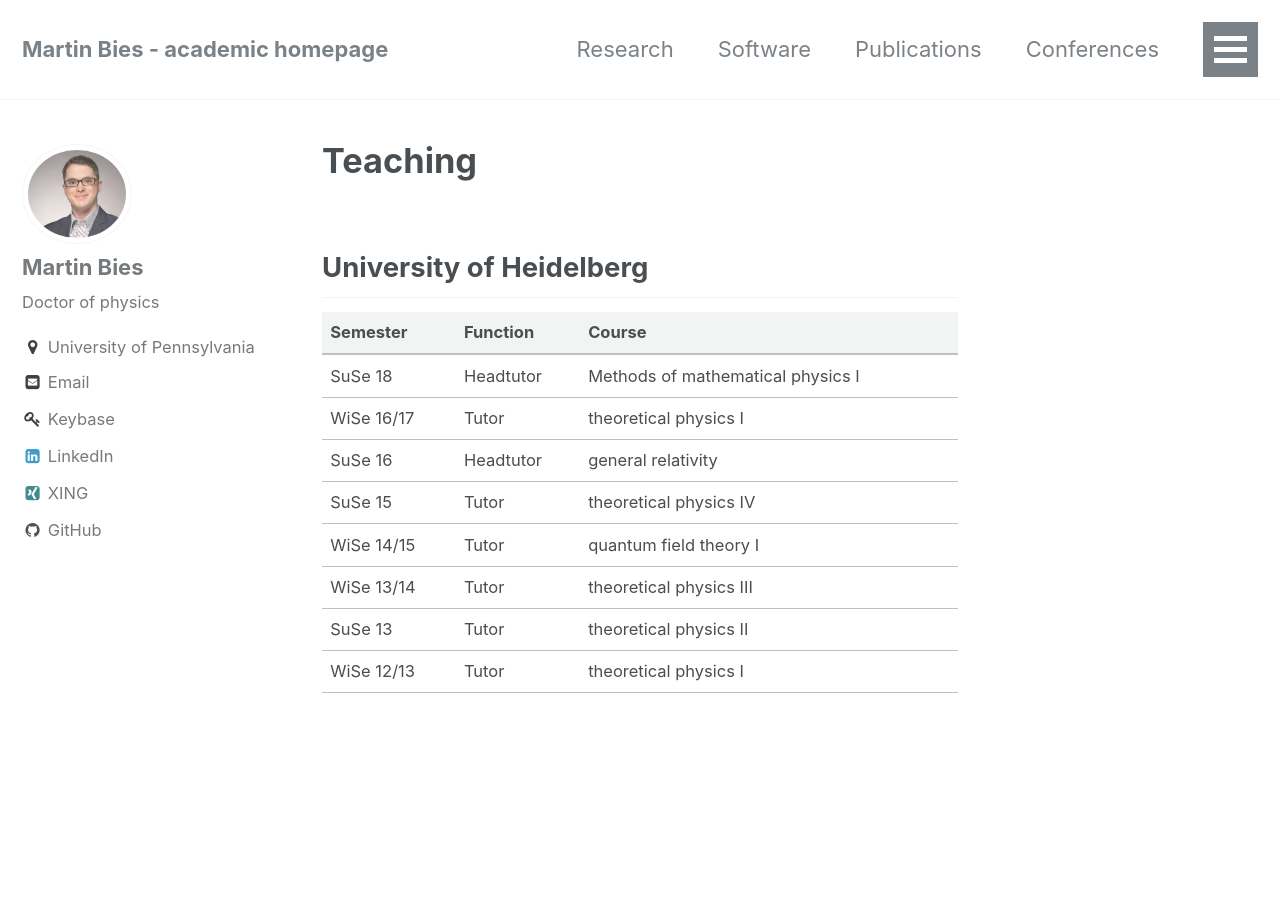
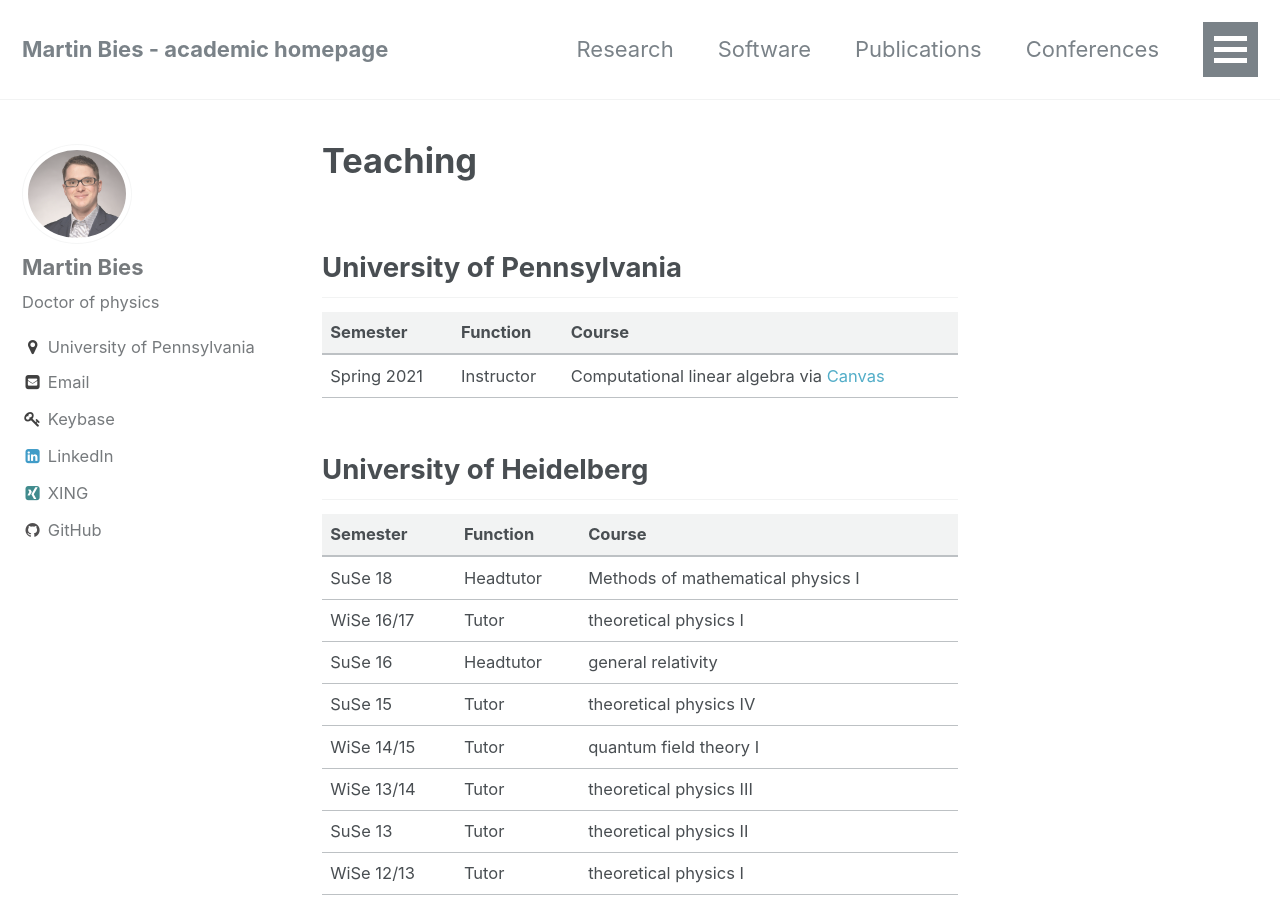
Before and after one commit to MartinBies/MartinBies.github.io, a Jekyll site: the page built from _pages/teaching.md, in a window 1280 px wide and 900 px high. Built offline with Jekyll 4.4.1, drawn with Linux system fonts in a browser that asks for light colours.

Commit message:
Add teaching in Spring 2021

```diff
--- a/_pages/teaching.md
+++ b/_pages/teaching.md
@@ -5,6 +5,13 @@ permalink: /teaching/
 ---
 
 <!--{% include toc title = "Teaching at the"%}-->
+
+## University of Pennsylvania
+
+ Semester | Function | Course
+---------    :|---------- | --------
+ Spring 2021    | Instructor | Computational linear algebra via [Canvas](canvas.upenn.edu)
+
 
 ## University of Heidelberg
 
```
